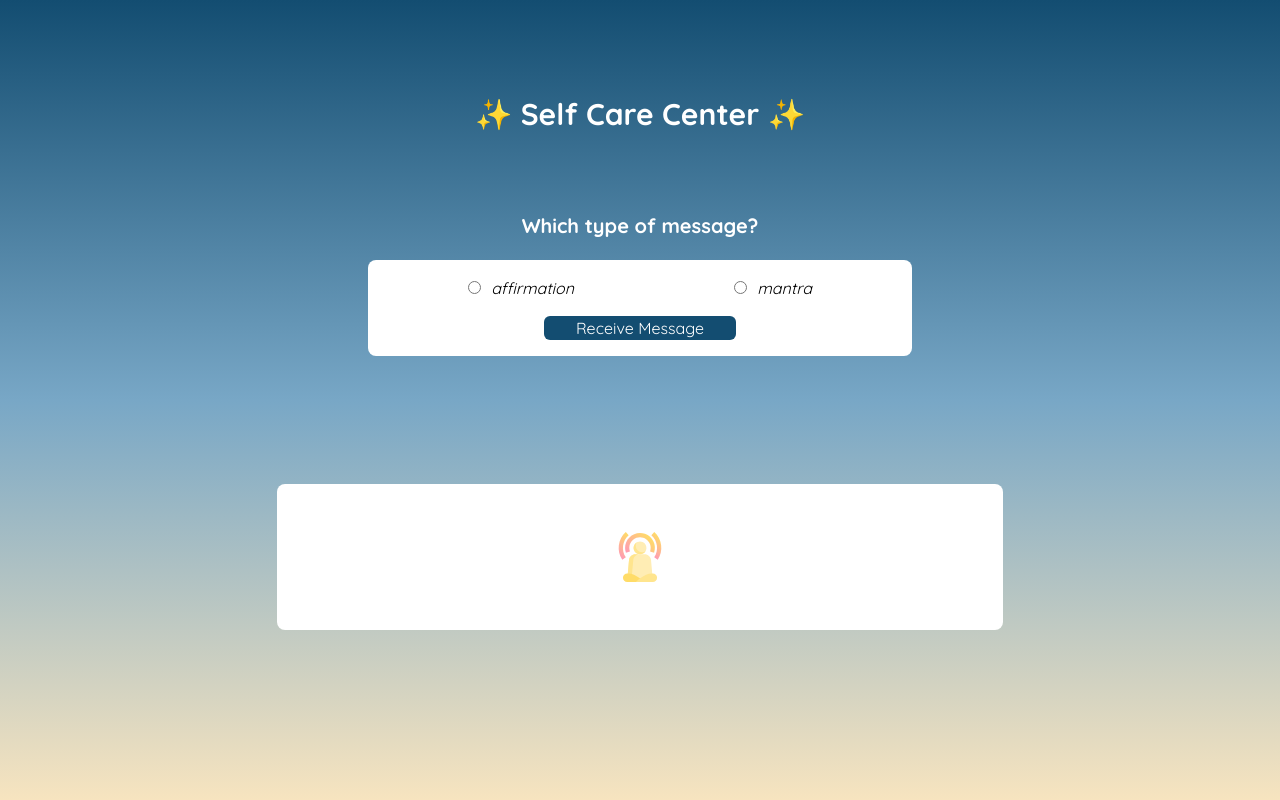
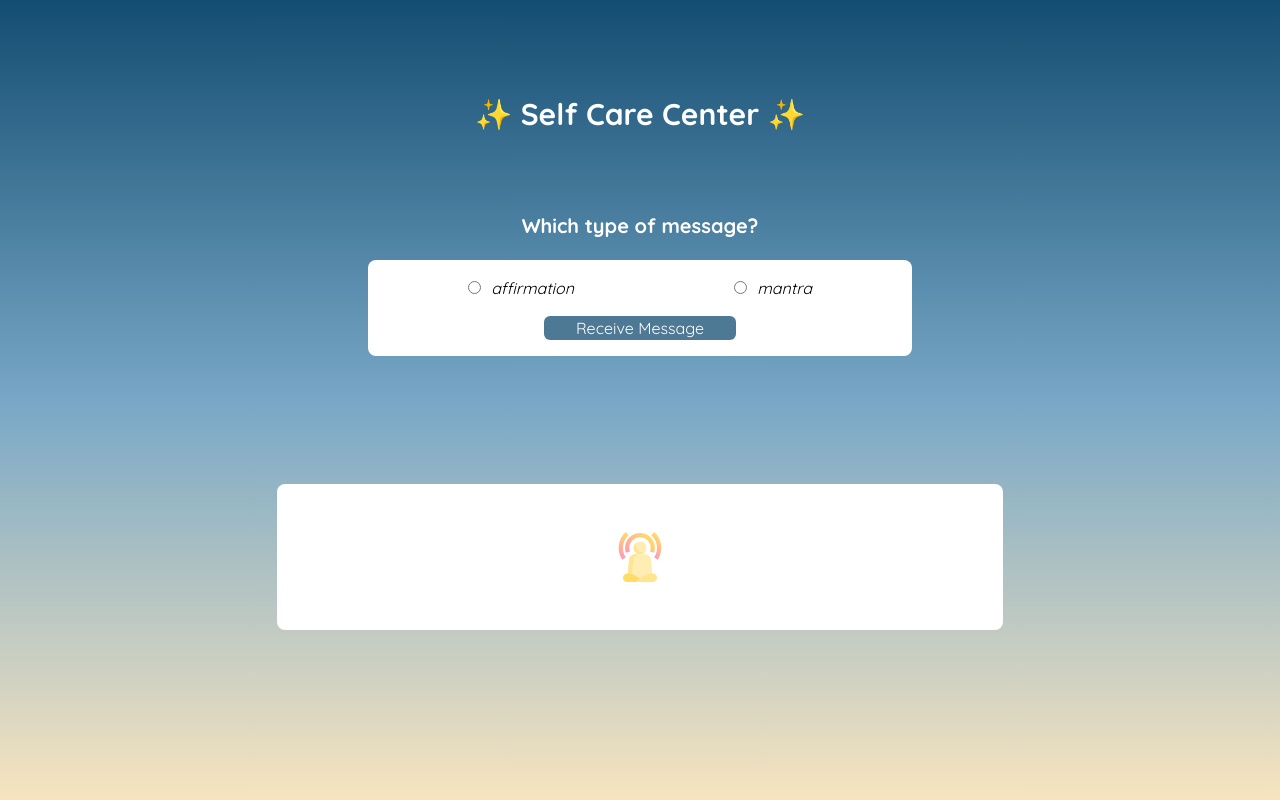
Before and after one commit to apsitos/self-care-next, a Next.js app: page / in a window 1280 px wide. Built offline with nearby package versions, Linux system fonts and the light colour scheme.

Commit message:
disable button

```diff
--- a/app/RadioInput.js
+++ b/app/RadioInput.js
@@ -1,4 +1,5 @@
-export default function RadioInput({ handleRadio, getMessage }) {
+export default function RadioInput({ handleRadio, getMessage, quoteType }) {
+  console.log('HELLO', quoteType, !quoteType);
   return (
     <div className='bg-white py-4 px-5 w-1/2 rounded-lg flex flex-col'>
       <div className='flex justify-around'>
@@ -31,8 +32,11 @@ export default function RadioInput({ handleRadio, getMessage }) {
       </div>
       <div className='flex justify-center'>
         <button
-          className='bg-dark-blue rounded-md px-5 mt-4 w-48'
+          className={`bg-dark-blue rounded-md px-5 mt-4 w-48 ${
+            !quoteType ? 'opacity-75' : ''
+          }`}
           onClick={getMessage}
+          disabled={!quoteType}
         >
           Receive Message
         </button>
--- a/app/page.js
+++ b/app/page.js
@@ -9,13 +9,13 @@ import QuoteDisplay from './QuoteDisplay';
 import RadioInput from './RadioInput';
 
 export default function Home() {
-  const [quoteType, setQuoteType] = useState('');
+  const [quoteType, setQuoteType] = useState(null);
   const [saying, setSaying] = useState(null);
 
   const handleRadio = (e) => {
     setQuoteType(e.target.id);
   };
-
+  console.log(quoteType);
   const getMessage = () => {
     const selection = Math.floor(Math.random() * (15 - 1) + 1);
     return setSaying(
@@ -28,7 +28,11 @@ export default function Home() {
       <h1 className='text-center text-3xl font-bold'>✨ Self Care Center ✨</h1>
 
       <h2 className='font-bold text-xl mt-20 mb-5'>Which type of message?</h2>
-      <RadioInput handleRadio={handleRadio} getMessage={getMessage} />
+      <RadioInput
+        handleRadio={handleRadio}
+        getMessage={getMessage}
+        quoteType={quoteType}
+      />
       <QuoteDisplay saying={saying} />
     </main>
   );
```
